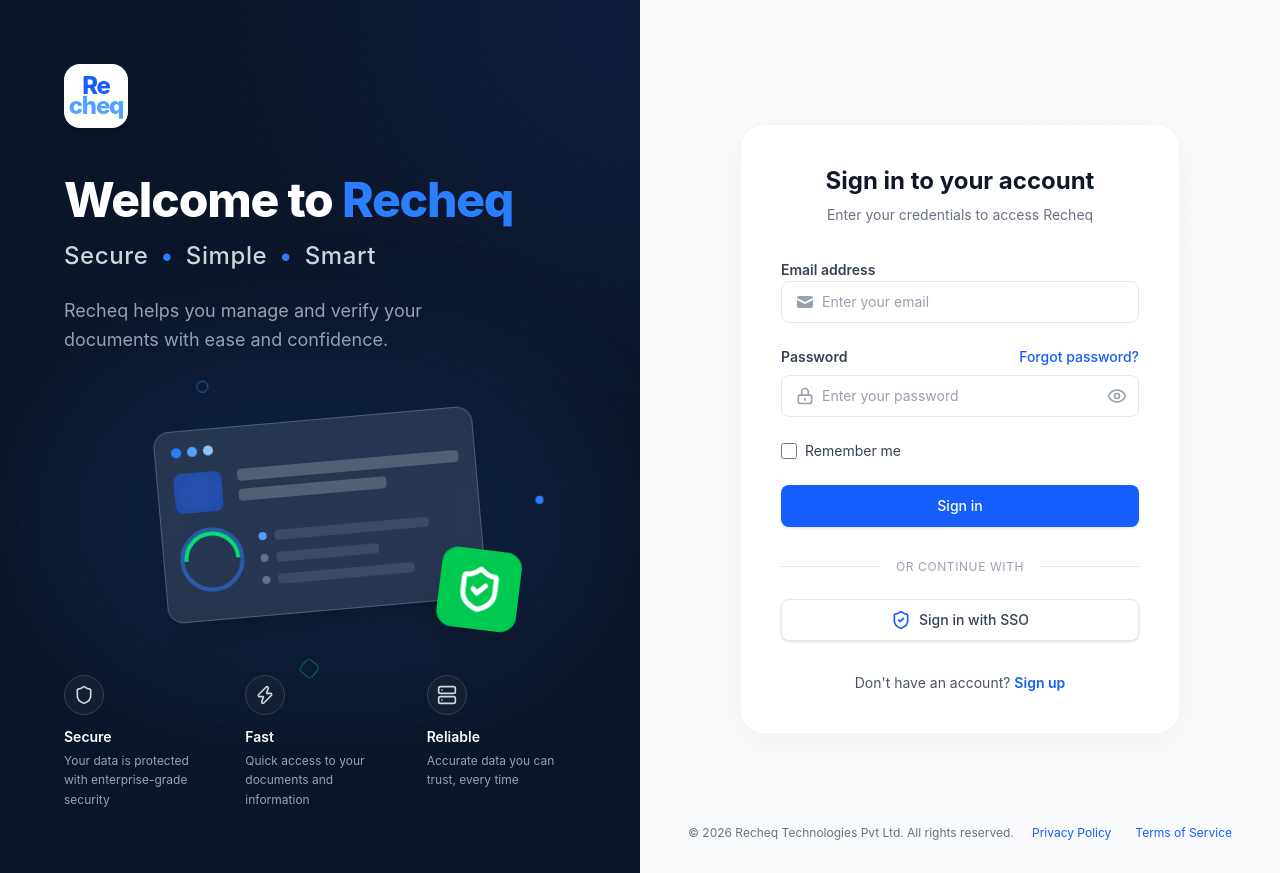
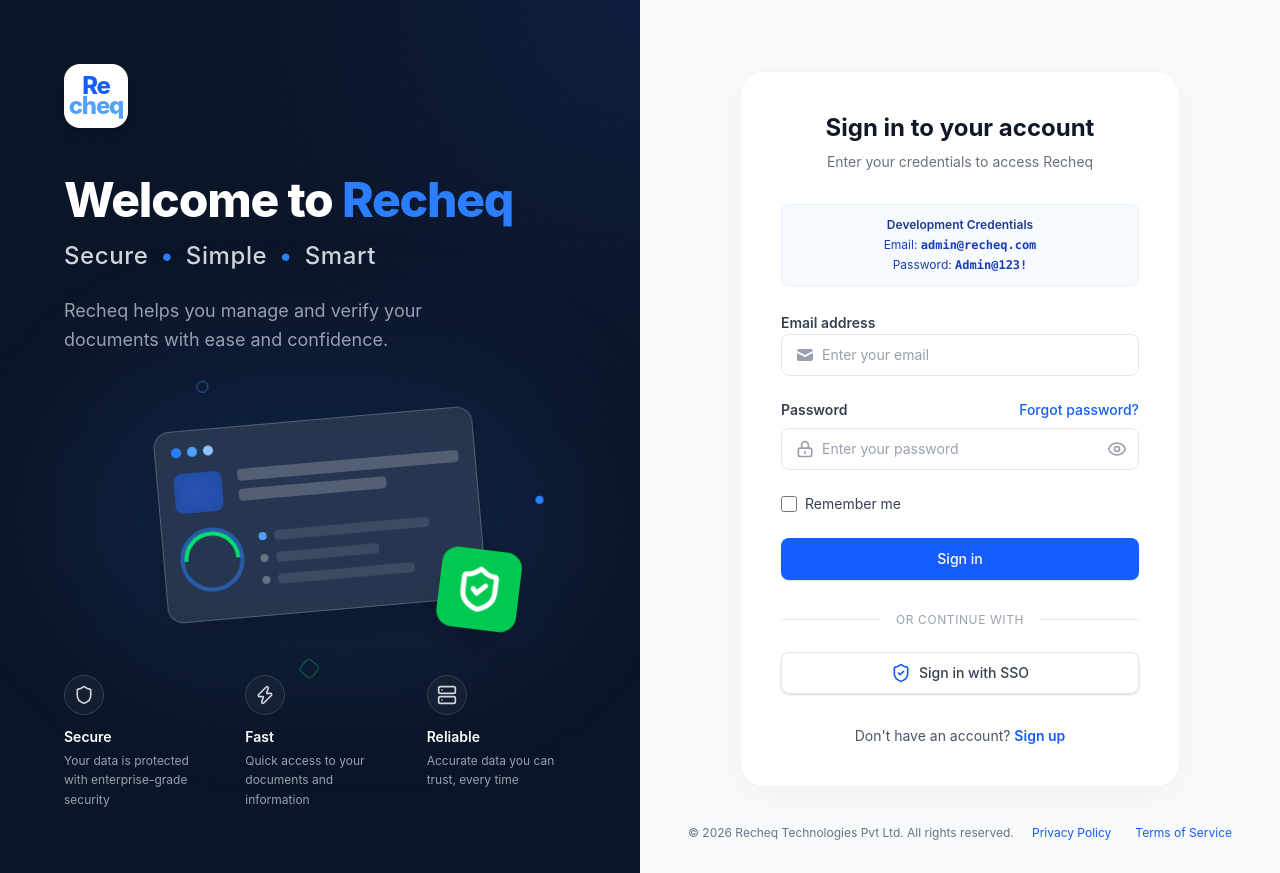
Before and after one commit to hungryengineer/Recheq, a Next.js app in the folder apps/web/: page /login in a window 1280 px wide. Built offline with nearby package versions, Linux system fonts and the light colour scheme.

Commit message:
feat: enforce strict admin credentials for mock login

```diff
--- a/apps/web/src/app/(auth)/login/page.tsx
+++ b/apps/web/src/app/(auth)/login/page.tsx
@@ -161,6 +161,13 @@ export default function LoginPage() {
               </div>
             )}
 
+            {/* Dev Hint */}
+            <div className="mb-6 p-3 bg-blue-50/50 text-blue-800 text-xs rounded-lg border border-blue-100/50 flex flex-col gap-1 text-center">
+              <span className="font-semibold text-blue-900">Development Credentials</span>
+              <span>Email: <span className="font-mono font-bold">admin@recheq.com</span></span>
+              <span>Password: <span className="font-mono font-bold">Admin@123!</span></span>
+            </div>
+
             <form onSubmit={handleSubmit} className="space-y-6">
 
               <div className="space-y-2">
--- a/apps/web/src/lib/api/auth.ts
+++ b/apps/web/src/lib/api/auth.ts
@@ -26,10 +26,12 @@ export async function loginAction(input: unknown): Promise<AuthActionResult> {
 
     const { email, password, rememberMe } = parsed.data;
 
-    // Hardcode a mock failure to demonstrate error handling if desired,
-    // or pass through to the Prism mock server.
-    if (email === 'fail@recheq.com') {
-      return { success: false, error: 'Invalid credentials. Please try again.' };
+    // Strict admin credential enforcement for the mock environment
+    const ADMIN_EMAIL = 'admin@recheq.com';
+    const ADMIN_PASS = 'Admin@123!';
+
+    if (email !== ADMIN_EMAIL || password !== ADMIN_PASS) {
+      return { success: false, error: 'Invalid credentials. Please use the correct admin credentials.' };
     }
 
     const response = await fetch('http://localhost:4010/api/auth/login', {
```
